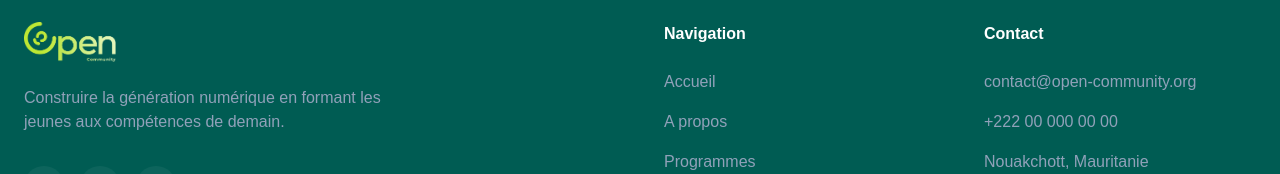
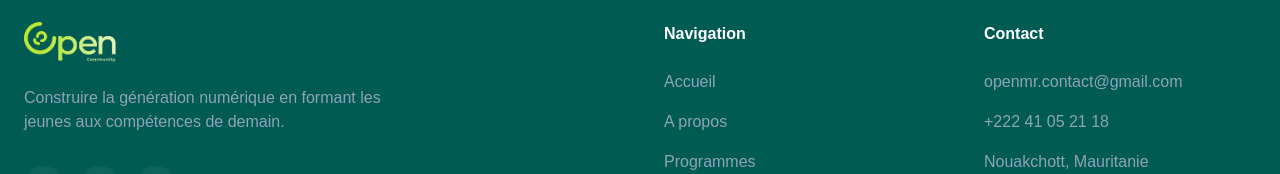
Before and after one commit to achdp07/Open-Community, a React (Vite) app: page / in a window 1280 px wide. Shown: the part 5335-5509 px from the top of the page. Built offline with nearby package versions, Linux system fonts and the light colour scheme.

Commit message:
main version

```diff
--- a/src/App.tsx
+++ b/src/App.tsx
@@ -470,8 +470,8 @@ const Footer = () => {
           <div>
             <h4 className="font-bold mb-6">Contact</h4>
             <ul className="space-y-4 text-slate-400">
-              <li>contact@open-community.org</li>
-              <li>+222 00 000 00 00</li>
+              <li>openmr.contact@gmail.com</li>
+              <li>+222 41 05 21 18</li>
               <li>Nouakchott, Mauritanie</li>
             </ul>
           </div>
```
Also changed, not shown: src/index.css (line endings or trailing spaces).
